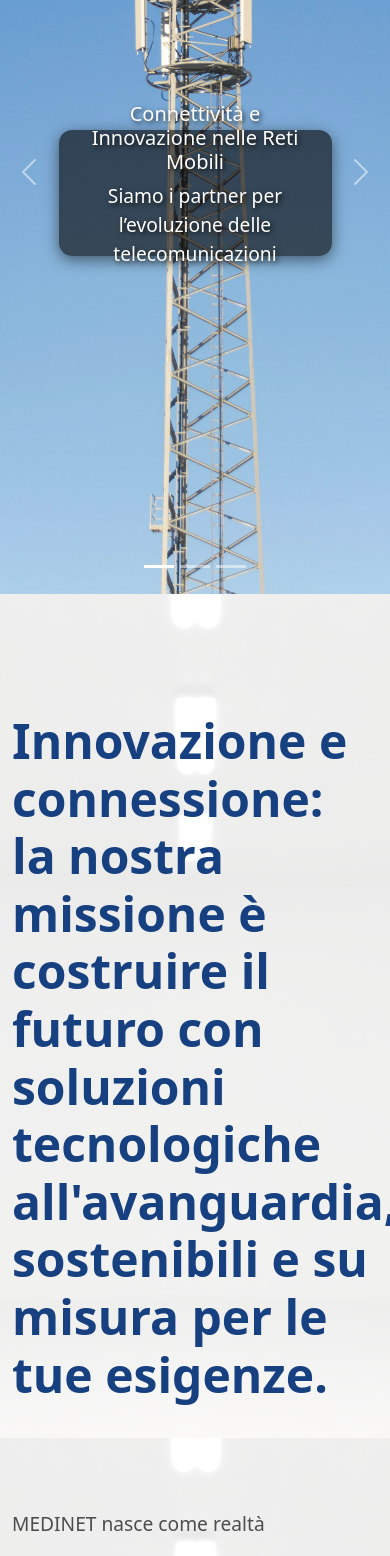
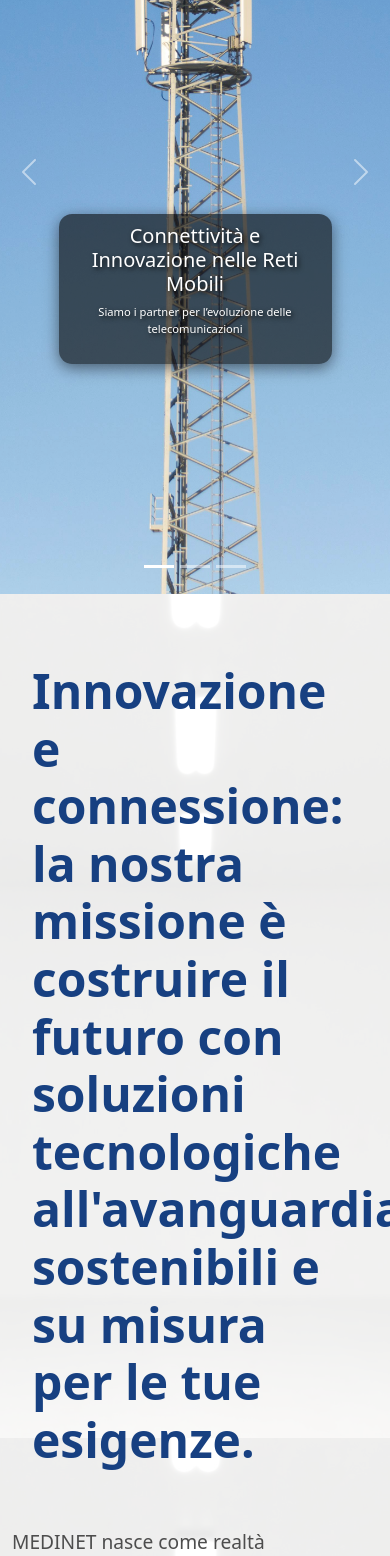
Before and after one commit to g-u-e-pe/sitoMedinet, a React (Create React App) app in the folder medinetwebsite/: page / in a window 390 px wide. Shown: the part 400-1956 px from the top of the page. Built offline with nearby package versions, Linux system fonts and the light colour scheme.

Commit message:
aggiustato il titolo carousel su schermi piccoli + separato css da javascript

```diff
--- a/medinetwebsite/src/App.css
+++ b/medinetwebsite/src/App.css
@@ -41,7 +41,6 @@ html {
 .carousel-caption {
   position: absolute;
   top: 45%; /* Posiziona la didascalia più in basso */
-
   background-color: rgba(0, 0, 0, 0.6); /* Pannello nero semitrasparente con maggiore opacità */
   padding: 30px; /* Maggiore spazio per migliorare la leggibilità */
   border-radius: 13px; /* Rende i bordi più arrotondati */
@@ -53,13 +52,40 @@ html {
   text-align: center;
   font-size: 1.2rem; /* Aumenta la dimensione del font per migliorare la leggibilità */
   line-height: 1.5; /* Aumenta l'altezza della linea per una lettura più confortevole */
+  overflow: hidden; /* Nasconde il testo che esce dai bordi */
+  word-wrap: break-word; /* Suddivide le parole troppo lunghe */
+}
+
+@media (max-width: 768px) {
+  .carousel-caption {
+    max-width: 97%; /* Aumenta la larghezza massima su schermi piccoli */
+    padding: 20px; /* Aumenta lo spazio interno per aumentare la dimensione complessiva */
+    font-size: 1rem; /* Mantiene la dimensione del font leggibile */
+    top: 35%; /* Aggiusta la posizione verticale per schermi piccoli */
+    height: auto; /* Imposta un'altezza automatica per adattarsi al contenuto */
+    min-height: 150px; /* Imposta un'altezza minima per la box */
+  }
+}
+
+@media (max-width: 480px) {
+  .carousel-caption {
+    max-width: 95%; /* Ancora più largo su schermi molto piccoli */
+    padding: 15px; /* Ulteriore riduzione dello spazio */
+    font-size: 0.7rem; /* Riduce ulteriormente la dimensione del font */
+    top: 55%; /* Regola la posizione verticale */
+  }
 }
 
 
 
-.carousel-caption:hover {
-  background-color: rgba(0, 0, 0, 0.7);
-  font-size: 1.2rem;
+@media (min-width: 769px) {
+  .carousel-caption:hover {
+    background-color: rgba(0, 0, 0, 0.7);
+    font-size: 1.3rem;
+  }
+  .carousel-caption {
+    font-size: 1.3rem;
+  }
 }
 
 
@@ -515,3 +541,119 @@ html {
   color: #6c757d;
   line-height: 1.6;
 }
+
+
+/* SEZIONE CHI SIAMO */
+
+/*background sezione chi siamo*/
+.background-div {
+  background-position: center;
+  background-size: cover;
+  background-attachment: fixed;
+  background-repeat: no-repeat;
+  color: #fff; /* Colore del testo */
+}
+
+.background-light {
+  background-color: rgba(255, 255, 255, 0.9); /* Sfondo semitrasparente bianco */
+}
+
+#row-chiSiamo{
+  padding: 50px 0; /* Padding sopra e sotto */
+}
+
+.text-content {
+  color: #000;
+  margin: 0 auto;
+  line-height: 1.8;
+}
+
+#aos-fade-up-center {
+  margin-bottom: 30px;
+  text-align: center;
+}
+
+.titolo-chiSiamo {
+  color: #174081; /* Colore del testo */
+  font-weight: bold; /* Grassetto */
+  font-size: 3rem; /* Dimensione del font */
+  margin-bottom: 20px; /* Spaziatura sotto */
+  max-width: 1500px; /* Larghezza massima */
+  margin: 0 auto; /* Centro orizzontale */
+  text-align: left; /* Allineamento a sinistra */
+}
+
+
+.testo-chiSiamo {
+  color: #4D4D4D;  /* Colore del testo */
+  line-height: 2.2;  /* Altezza della riga */
+  text-align: left;  /* Allineamento del testo */
+  margin-bottom: 30px;  /* Spaziatura inferiore */
+}
+
+.paragrafo-chiSiamo {
+  font-size: 1.2rem; /* Dimensione del testo */
+  color: #4D4D4D; /* Colore del testo */
+  margin-bottom: 40px; /* Spaziatura inferiore */
+  text-align: left; /* Allineamento del testo */
+  margin-top:10px;
+}
+
+.container-immagineChiSiamo {
+  width: 100%;
+  height: 100%;
+  justify-content: center;
+  align-items: center;
+  overflow: hidden; /* Nasconde l'eccesso di immagine se necessario */
+  padding-right: 30px;
+  padding-left: 30px;
+  padding-bottom: 30px;
+}
+
+.immagine-ChiSiamo {
+  width: 100%; /* Occupa tutta la larghezza */
+  height: 100%; /* Occupa tutta l'altezza */
+  object-fit: cover; /* Ritaglia l'immagine senza deformarla */
+  border-radius: 10px; /* Bordo arrotondato */
+  box-shadow: 0px 10px 20px rgba(0, 0, 0, 0.1); /* Ombra */
+}
+
+/* SEZIONE SERVIZI */
+/* styles.css */
+.titolo-Servizi {
+  text-align: center; /* Centra il testo orizzontalmente */
+  color: white; /* Colore del testo bianco */
+  text-shadow: 2px 2px 8px rgba(0, 0, 0, 0.7); /* Ombra per evidenziare il testo */
+  font-size: 3rem; /* Dimensione del testo */
+  font-weight: bold; /* Spessore del testo */
+  letter-spacing: 2px; /* Spaziatura tra lettere */
+  padding: 20px; /* Spaziatura interna */
+  line-height: 1.4; /* Spaziatura tra le righe */
+  border-radius: 15px; /* Arrotondamento dei bordi */
+  background-color: rgba(0, 0, 0, 0.1); /* Sfondo semi-trasparente */
+  margin-bottom: 20px; /* Spaziatura inferiore */
+}
+
+/* SEZIONE CLIENTI */
+.clienti-section {
+  background-color: rgba(255, 255, 255, 0.9); /* Colore di sfondo */
+  padding: 100px 0; /* Spaziatura intorno alla sezione */
+  margin-top: 0; /* Imposta il margine superiore a 0 */
+}
+
+.titolo-clienti{
+  color: #4D4D4D; /* Colore del testo */
+  font-weight: bold; /* Spessore del testo */
+  font-size: 2.5rem; /* Dimensione del font */
+  margin-bottom: 20px; /* Spaziatura inferiore */
+  margin: 0 auto; /* Centra il titolo orizzontalmente */
+}
+
+/* SEZIONE SEDI  */
+.titolo-sedi{
+  color: #174081; /* Colore del testo */
+  font-weight: bold; /* Grassetto */
+  font-size: 2.5rem; /* Dimensione del testo */
+  margin-bottom: 20px; /* Spaziatura inferiore */
+  margin: 0 auto; /* Centra il titolo orizzontalmente */
+}
--- a/medinetwebsite/src/components/Home.js
+++ b/medinetwebsite/src/components/Home.js
@@ -251,46 +251,21 @@ const Home = () => {
       </div>
       {/* ---------------FINE SEZIONE HOMEPAGE CON CAROUSEL IMMAGINI --------------------------------------------------------------------------*/}
 
-      <div style={{
-            backgroundImage: `url(${backGroundImage})`,  // Sostituisci con il tuo URL immagine
-            backgroundPosition: "center",
-            backgroundSize: "cover",
-            backgroundAttachment: "fixed",  // Effetto Parallax
-            backgroundRepeat: "no-repeat",
-            color: "#fff",
-             // Colore del testo per renderlo visibile sull'immagine
-          }}>
-          <div id="chi-siamo" className="section py-5" style={{ backgroundColor: "rgba(255,255,255,0.9)" }}>
+
+
+      {/*----------------------------------------- INIZIO SEZIONE CHI SIAMO --------------------------------------------------------------------------*/}
+      <div className="background-div" style={{ backgroundImage: `url(${backGroundImage})` }}>
+        <div id="chi-siamo" className="section py-5 background-light">
             <div className="container">
-              <div className="row" style={{ padding: '50px 0' }}>
-                <div
-                  className="text-content"
-                  style={{
-                    color: '#000',
-                    margin: '0 auto',
-                    lineHeight: '1.8',
-                  }}
-                >
+              <div className="row-chiSiamo">
+              <div className="text-content">
                   {/* Contenitore del Titolo */}
                   <div
+                  id="aos-fade-up-center"
                   data-aos="fade-up"
                   data-aos-duration="1000"
-                    style={{
-                      marginBottom: '30px',
-                      textAlign: 'center',
-                    }}
                   >
-                    <h2
-                      style={{
-                        color: '#174081',
-                        fontWeight: 'bold',
-                        fontSize: '3rem',
-                        marginBottom: '20px',
-                        maxWidth: '1500px', // Più largo rispetto al testo sottostante
-                        margin: '0 auto', // Centra il titolo
-                        textAlign: 'left', // Giustifica il testo del titolo
-                      }}
-                    >
+                   <h2 className="titolo-chiSiamo">
                       Innovazione e connessione: la nostra missione è costruire il futuro con
                       soluzioni tecnologiche all'avanguardia, sostenibili e su misura per le
                       tue esigenze.
@@ -299,25 +274,13 @@ const Home = () => {
                 </div>
               </div>
               <div className="row">
+
               <div
-                className='col-md-7'
+                  className="col-md-7 custom-text-style"
                   data-aos="fade-up"
                   data-aos-duration="1000"
-                  style={{
-                    color: "#4D4D4D",
-                    lineHeight: "2.2",
-                    textAlign: "left",
-                    marginBottom:"30px"
-                  }}
               >
-                  <p
-                    style={{
-                      fontSize: '1.2rem', // Dimensione del testo interno
-                      color: '#4D4D4D',
-                      marginBottom: '40px',
-                      textAlign: 'left',
-                    }}
-                  >
+                  <p className="paragrafo-chiSiamo">
                     MEDINET nasce come realtà specializzata nel settore delle
                     telecomunicazioni, crescendo rapidamente grazie alla competenza e alla
                     capacità di adattarsi a un settore in costante evoluzione. Fin dai suoi
@@ -326,13 +289,7 @@ const Home = () => {
                     fisse, sistemi di trasmissione, soluzioni IoT, e progetti nel campo delle
                     energie rinnovabili.
                   </p>
-                  <p
-                    style={{
-                      fontSize: '1.2rem',
-                      color: '#4D4D4D',
-                      textAlign: 'left',
-                    }}
-                  >
+                  <p className="paragrafo-chiSiamo">
                     La missione di MEDINET è fornire soluzioni tecnologiche avanzate e
                     personalizzate che rispondano alle esigenze di connettività e
                     trasformazione digitale dei suoi clienti. Ci impegniamo a garantire
@@ -342,31 +299,14 @@ const Home = () => {
                 </div>
                 <div className="col-md-5 d-none d-md-block" >
                 <div
+                      className="container-immagineChiSiamo "
                       data-aos="fade-left"
                       data-aos-duration="900"
-                    style={{
-                      width: "100%",
-                      height: "100%",
-                      justifyContent: "center",
-                      alignItems: "center",
-                      overflow: "hidden", // Nasconde l'eccesso di immagine se necessario
-                      paddingRight:"30px",
-                      paddingLeft:"30px",
-                      paddingBottom:"30px",
-
-                    }}
                   >
                     <img
                       src={Team} // Sostituisci con l'immagine giusta
                       alt="Chi siamo"
-                      style={{
-                        width: "100%", // Occupa tutta la larghezza
-                        height: "100%", // Occupa tutta l'altezza
-                        objectFit: "cover", // Ritaglia l'immagine senza deformarla
-                        borderRadius: "10px",
-                        boxShadow: "0px 10px 20px rgba(0,0,0,0.1)",
-                      }}
-                      className="img-fluid"
+                      className="immagine-ChiSiamo" // Applica la classe custom-img
                   />
                   </div>
                 </div>
@@ -374,25 +314,12 @@ const Home = () => {
               </div>
             </div>
           </div>
+          { /* -----------------FINE SEZIONE CHI SIAMO --------------------------------------------------------------------------*/}
 
         {/* -----------------SEZIONE SERVIZI CON LE CARD------------------------------------------------------------------------- */}
 
         <section id="servizi" className="container py-5">
-        <h1
-             style={{
-              textAlign: "center", // Centrare il testo orizzontalmente
-              color: "white", // Colore del testo bianco per contrastare sfondi scuri
-              textShadow: "2px 2px 8px rgba(0, 0, 0, 0.7)", // Ombra per evidenziare il testo
-              fontSize: "3rem", // Dimensione del testo per leggibilità
-              fontWeight: "bold", // Spessore del testo
-              letterSpacing: "2px", // Spaziatura tra lettere per un aspetto leggibile
-              padding: "20px", // Spaziatura interna per migliorare la separazione
-              lineHeight: "1.4", // Spaziatura tra righe per leggibilità
-              borderRadius: "15px", // Arrotondamento dei bordi per un aspetto più morbido
-              backgroundColor: "rgba(0, 0, 0, 0.1)", // Sfondo semi-trasparente dietro il testo
-              marginBottom: "20px", // Spaziatura inferiore
-            }}
-            >
+        <h1 className="titolo-Servizi">
               Tutto quello che possiamo offrirti...
             </h1>
           <div className="row">
@@ -433,23 +360,12 @@ const Home = () => {
         {/*------------------------------ INIZIO SEZIONE Clienti -------------------------------------------------------------------*/}
         <div
         id="clienti"
-          className="clienti-wrapper"
-          style={{
-            backgroundColor: "rgba(255,255,255,0.9)",
-            padding: "100px 0" /* Spazio intorno alla sezione */,
-            marginTop: "0",
-          }}
+        className="clienti-wrapper clienti-section" // Usa la classe CSS
         >
           <div className="container">
             <center>
             <h2
-                style={{
-                  color: "#4D4D4D",
-                  fontWeight: "bold",
-                  fontSize: "2.5rem",
-                  marginBottom: "20px",
-                  margin: "0 auto", // Centra il titolo
-                }}
+              className="titolo-clienti"
               data-aos="fade-up"
               data-aos-duration="2000"
           >
@@ -529,15 +445,7 @@ const Home = () => {
       <div id="sedi" className="sedi-wrapper">
         <div className="container">
           <center>
-            <h2
-              style={{
-                color: "#174081",
-                fontWeight: "bold",
-                fontSize: "2.5rem",
-                marginBottom: "20px",
-                margin: "0 auto", // Centra il titolo
-              }}
-            >
+          <h2 className="titolo-sedi">
               Le nostre Sedi
             </h2>
           </center>
```
Lines whose indentation alone changed are shown as unchanged.
